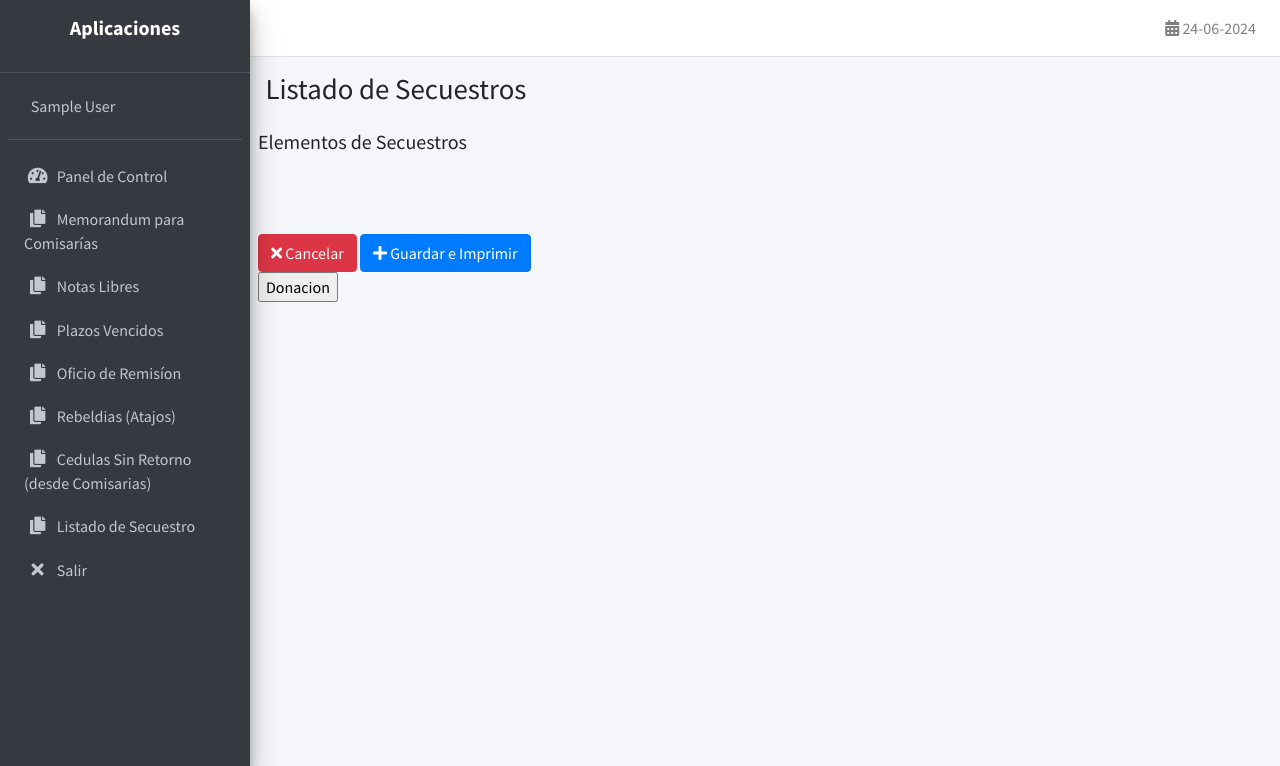
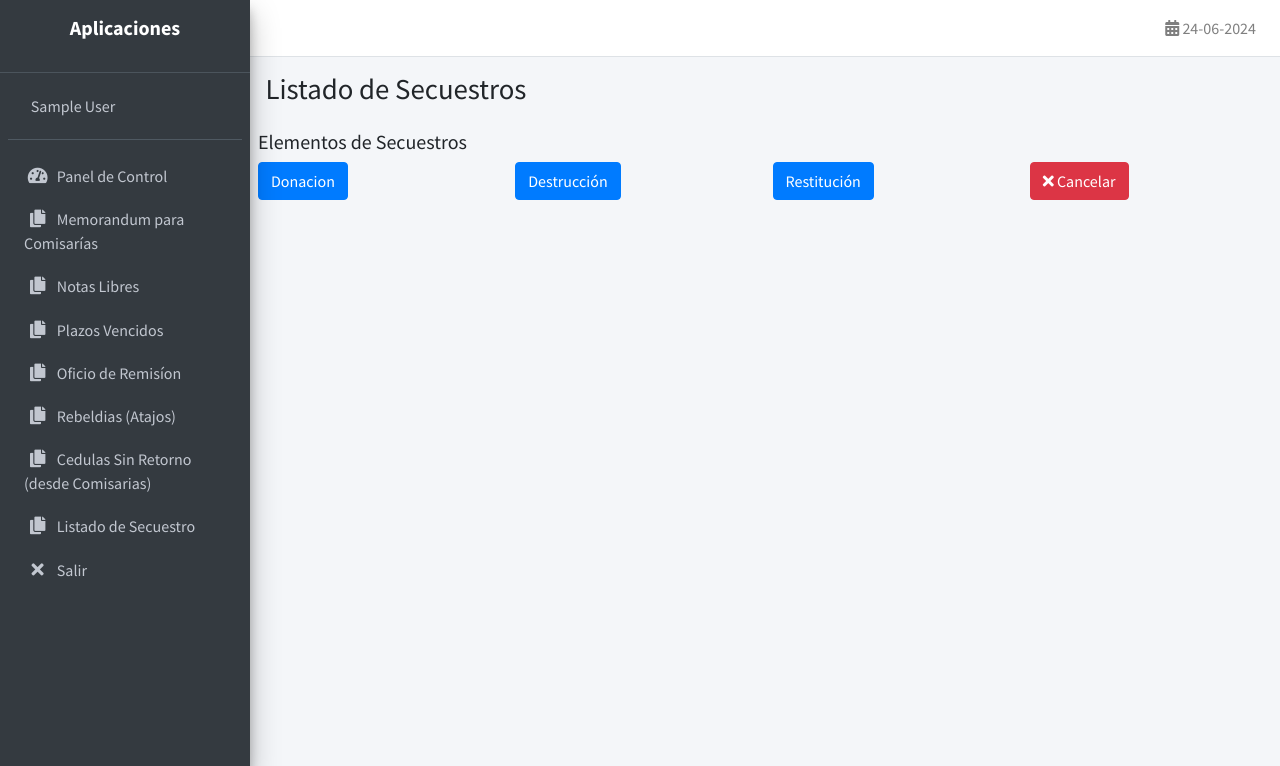
Before and after one commit to rmolina2014/listadoJuzgado3, a PHP site: page /listado_secuestros/agregar_secuestros.php in a window 1280 px wide. Shown: the top 766 px of the page. Run offline with PHP 8.4, Linux system fonts and the light colour scheme; the visitor is signed in with stand-in values (Sample User, id 1); data that the repository does not hold is empty; some libraries are stand-ins or nearby versions.

Commit message:
falta agregar los sellos

```diff
--- a/listado_secuestros/agregar_secuestros.php
+++ b/listado_secuestros/agregar_secuestros.php
@@ -22,27 +22,43 @@ $listado_elementos = $_POST['caja_valor'];
     <!-- Main content -->
     <section class="content">
         <h5>Elementos de Secuestros</h5>
-
-        <div id="tabla-datos"></div>
-        <br>
-        <br>
-        <br>
+        <div class="row">
+            <div class="col-md-12">
+                <div id="tabla-datos"></div>
+            </div>
+        </div>
 
         <div class="row">
-            <div class="col-sm-6">
-                <div class="form-group">
-                    <button type="button" class="btn btn-danger pull-left" data-dismiss="modal" onclick="location.href='index.php';"><i class="fa fa-times"></i> Cancelar</button>
+            <div class="col-md-3">
+                <form action="imprimir_donacion.php" method="POST" target="_blank">
+                    <input type="hidden" name="donacion" id="donacion">
+                    <input type="submit" class="btn btn-primary pull-right" value="Donacion">
+                </form>
 
-                    <button type="button" onclick="imprimirpdf();" class="btn btn-primary pull-right"><i class="fa fa-plus"></i> Guardar e Imprimir</button>
+            </div>
 
-                    <form action="imprimir_donacion.php" method="POST" target="_blank">
-                <input type="hidden" name="donacion" id="donacion">
-                <input type="submit" value="Donacion">
-            </form>
+            <div class="col-md-3">
+                <form action="imprimir_donacion.php" method="POST" target="_blank">
+                    <input type="hidden" name="donacion" id="donacion">
+                    <input type="submit" class="btn btn-primary pull-right" value="Destrucción">
+                </form>
+            </div>
 
-                </div>
+            <div class="col-md-3">
+                <form action="imprimir_donacion.php" method="POST" target="_blank">
+                    <input type="hidden" name="donacion" id="donacion">
+                    <input type="submit" class="btn btn-primary pull-right" value="Restitución">
+                </form>
+            </div>
+
+            <div class="col-md-3 d-flex ">
+                <button type="button" class="btn btn-danger align-items-center" data-dismiss="modal" onclick="location.href='index.php';"><i class="fa fa-times"></i> Cancelar</button>
+
+                <!--button type="button" onclick="imprimirpdf();" class="btn btn-primary pull-right"><i class="fa fa-plus"></i> Guardar e Imprimir</button-->
+
             </div>
         </div>
+</div>
 </div>
 </div>
 
@@ -79,9 +95,11 @@ $listado_elementos = $_POST['caja_valor'];
         html += '<tr>';
         html += '<th>Auto</th>';
         html += '<th>Caratula</th>';
+        html += '<th>Acta Infracción</th>';
         html += '<th>Objeto</th>';
         html += '<th>Descripción</th>';
-        html += '<th>Ubicacion</th>';
+        html += '<th>Ubicación</th>';
+        html += '<th></th>';
         html += '</tr>';
         html += '</thead>';
         html += '<tbody>';
@@ -89,12 +107,14 @@ $listado_elementos = $_POST['caja_valor'];
             html += '<tr>';
             html += '<td>' + datos[i].autos + '</td>';
             html += '<td>' + datos[i].caratula + '</td>';
+            html += '<td>' + datos[i].acta_infraccion + '</td>';
             html += '<td>' + datos[i].objeto + '</td>';
             html += '<td>' + datos[i].descripcion + '</td>';
             html += '<td>' + datos[i].ubicacion + '</td>';
             html += '<td><button type="button" class="btn btn-danger" onclick="eliminar(' + i + ');">Borrar</button> </td>';
             html += '</tr>';
         }
+        html += '<tr><td colspan="7">Fin Listado </td></tr>';
         html += '</tbody>';
         html += '</table>';
 
--- a/listado_secuestros/imprimir_donacion.php
+++ b/listado_secuestros/imprimir_donacion.php
@@ -128,10 +128,10 @@ foreach ($list as $item2) {
         $ubicacion = $item['ubicacion'];
         $objeto = $item['objeto'];
         $cantidad = $item['cantidad'];
-        // $articulo = $item['articulo'];
+        $acta_infraccion = $item['infraccion_numero'];
     }
 
-    $pdf->writeHTML('- ' . $objeto . ' ' . $descripcion . ' en  Autos N° ' . $autos . ' C/' . $caratula, true, false, true, false);
+    $pdf->writeHTML('En Acta de Infracción N° : '.$acta_infraccion.' en  Autos N° ' . $autos . ' C/' . $caratula.' elementos '.$cantidad.' '.$objeto.'-'.$descripcion.'-', true, false, true, false);
 }
 
 $nota = '                                        II)Para llevar a cabo esta medida, deberá labrarse acta con noticia al Juzgado actuante.-';
--- a/listado_secuestros/json_lista_secuestros.php
+++ b/listado_secuestros/json_lista_secuestros.php
@@ -20,6 +20,7 @@ foreach ($list as $item) {
         "descripcion" => $item['descripcion'],
         "secuestro_id" => $item['secuestro_id'],
         "ubicacion" => $item['ubicacion'],
+        "acta_infraccion"=>$item['infraccion_numero'],
 
     );
     array_push($datos, $fila);
```
Also changed, not shown: listado_secuestros/index.php (+20 -4 lines).
